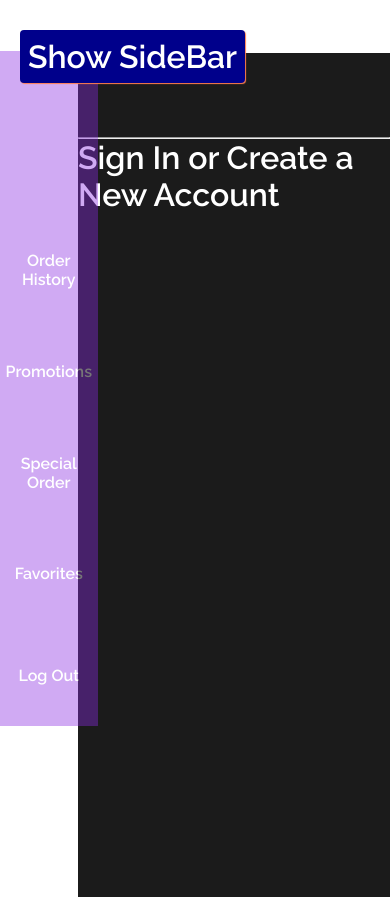
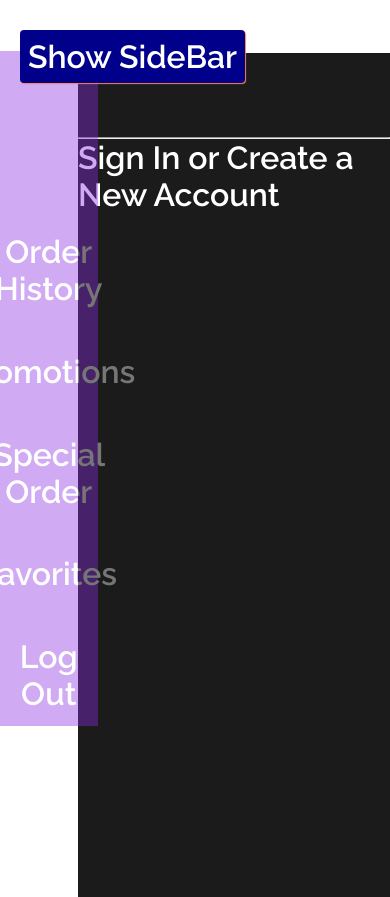
Before and after one commit to Doenut999/Byte, a React (Create React App) app: page / in a window 390 px wide. Both pictures are taken after a click on the button "Show SideBar". Built offline with nearby package versions, Linux system fonts and the light colour scheme.

Commit message:
responsive side text II

```diff
--- a/src/components/MobileSideBar.js
+++ b/src/components/MobileSideBar.js
@@ -69,7 +69,7 @@ const Slink = styled(Link)`
   height: 15%;
   display: flex;
   justify-content: center;
-  font-size: 0.5em;
+  font-size: calc (15px + 1/256vw);
   align-items: center;
   text-align: center;
   cursor: pointer;
```
